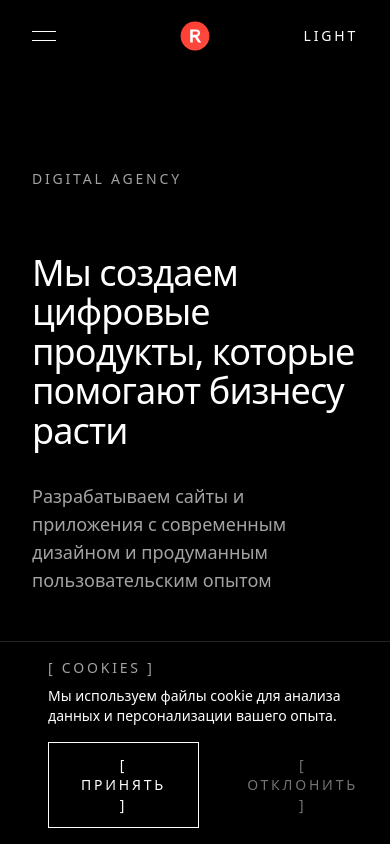
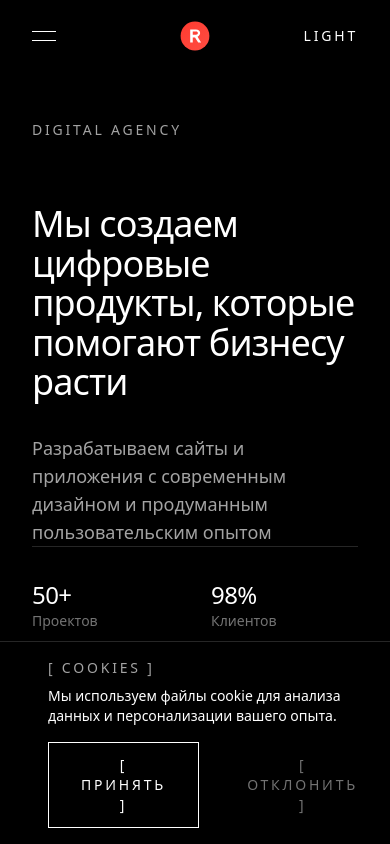
Before and after one commit to pomidorgithub/redpomidor, a Vue app: page / in a window 390 px wide. Shown: the top 844 px of the page. Built offline with nearby package versions, Linux system fonts and the light colour scheme.

Commit message:
Обновление мобильной версии

```diff
--- a/src/components/home/HeroSection.vue
+++ b/src/components/home/HeroSection.vue
@@ -31,20 +31,21 @@
             </div>
 
             <!-- Статистика -->
-            <div class="grid grid-cols-4 border-t border-neutral-200 dark:border-neutral-800 py-12">
+            <div class="border-t border-neutral-200 dark:border-neutral-800 py-8 md:py-12">
+              <div class="grid grid-cols-2 md:grid-cols-4 gap-8 md:gap-0">
                 <div>
-                <div class="text-3xl md:text-4xl font-light tracking-tight">50+</div>
+                  <div class="text-2xl md:text-3xl lg:text-4xl font-light tracking-tight">50+</div>
                   <div class="text-sm text-neutral-500">Проектов</div>
                 </div>
                 <div>
-                <div class="text-3xl md:text-4xl font-light tracking-tight">98%</div>
+                  <div class="text-2xl md:text-3xl lg:text-4xl font-light tracking-tight">98%</div>
                   <div class="text-sm text-neutral-500">Клиентов</div>
                 </div>
                 <div>
-                <div class="text-3xl md:text-4xl font-light tracking-tight">15+</div>
+                  <div class="text-2xl md:text-3xl lg:text-4xl font-light tracking-tight">15+</div>
                   <div class="text-sm text-neutral-500">Лет опыта</div>
                 </div>
-              <div class="flex items-center justify-end">
+                <div class="col-span-2 md:col-span-1 flex items-center justify-start md:justify-end pt-8 md:pt-0">
                   <button
                     @click="scrollToProjects"
                     class="group relative inline-flex items-center gap-6 text-sm tracking-[0.2em] hover:text-neutral-500 transition-colors"
@@ -68,6 +69,7 @@
           </div>
         </div>
       </div>
+    </div>
   </section>
 </template>
 
```
Lines whose indentation alone changed are shown as unchanged.
